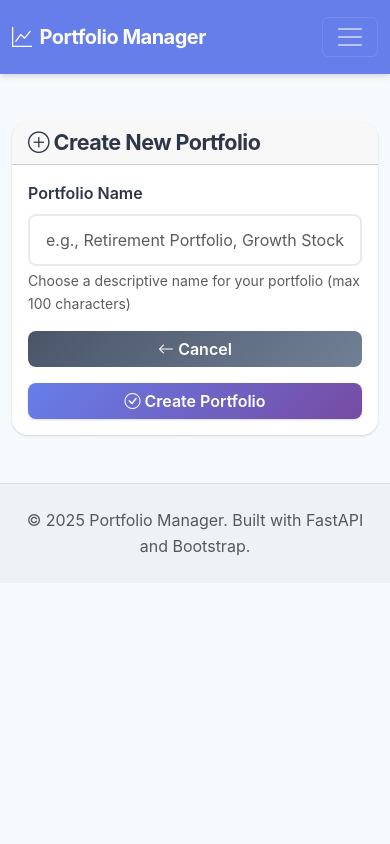
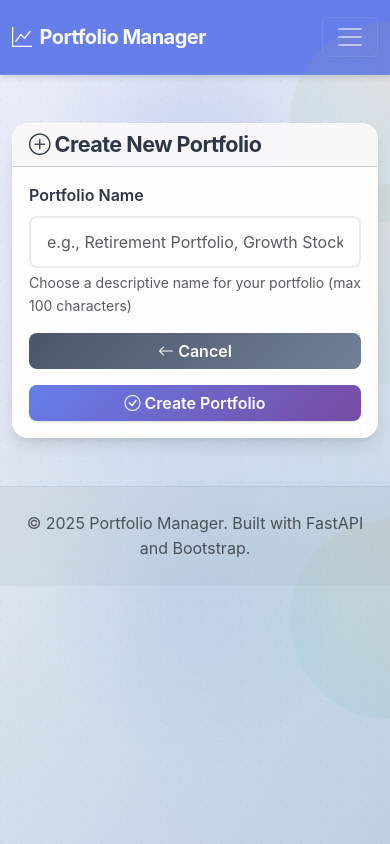
Before and after one commit to aijose/PortfolioManager, a FastAPI app: page /portfolios/new in a window 390 px wide; the page is wider, and only the part inside the window is pictured. Run offline with FastAPI, Linux system fonts and the light colour scheme.

Commit message:
Enhance background styling and fix UI visibility issues
Background Enhancements:
- Add beautiful gradient backgrounds with diagonal transitions
- Implement glassmorphism effects with backdrop blur on cards
- Add subtle dot pattern overlays and radial highlights
- Create floating animated background elements
- Enhanced navigation and footer with semi-transparent backgrounds

UI Fixes:
- Fix watchlist button visibility with dark text on white background
- Prevent portfolio value decimals from wrapping to next line
- Add cache-busting parameter for CSS to ensure updates load
- Improve button contrast with enhanced borders and shadows
- Add responsive design adjustments for mobile devices

Technical Improvements:
- Add CSS custom properties for new gradient patterns
- Implement proper z-index layering for background elements
- Enhanced hover effects with scale and shadow animations
- Better typography spacing to prevent text wrapping
- Print-friendly styles that disable decorative backgrounds

🤖 Generated with [Claude Code](https://claude.ai/code)

Co-Authored-By: Claude <noreply@anthropic.com>

```diff
--- a/portfolio-manager/web_server/static/css/style.css
+++ b/portfolio-manager/web_server/static/css/style.css
@@ -27,6 +27,13 @@
     --bg-white: #ffffff;
     --bg-overlay: rgba(45, 55, 72, 0.1);
 
+    /* Beautiful Background Gradients */
+    --bg-gradient-main: linear-gradient(135deg, #f5f7fa 0%, #c3cfe2 100%);
+    --bg-gradient-subtle: linear-gradient(135deg, #fdfbfb 0%, #ebedee 100%);
+    --bg-gradient-accent: linear-gradient(135deg, #a8edea 0%, #fed6e3 100%);
+    --bg-pattern-dots: radial-gradient(circle at 1px 1px, rgba(102,126,234,0.1) 1px, transparent 0);
+    --bg-pattern-grid: linear-gradient(rgba(102,126,234,0.05) 1px, transparent 1px), linear-gradient(90deg, rgba(102,126,234,0.05) 1px, transparent 1px);
+
     /* Shadows */
     --shadow-sm: 0 1px 3px 0 rgba(0, 0, 0, 0.1), 0 1px 2px 0 rgba(0, 0, 0, 0.06);
     --shadow-md: 0 4px 6px -1px rgba(0, 0, 0, 0.1), 0 2px 4px -1px rgba(0, 0, 0, 0.06);
@@ -51,11 +58,47 @@
 }
 
 body {
-    background: var(--bg-primary);
+    background: var(--bg-gradient-main);
+    background-attachment: fixed;
+    min-height: 100vh;
     color: var(--text-dark);
     font-family: 'Inter', -apple-system, BlinkMacSystemFont, 'Segoe UI', 'Roboto', sans-serif;
     font-feature-settings: 'kern', 'liga', 'clig', 'calt';
     line-height: 1.6;
+    position: relative;
+
+    /* Add a more visible background pattern for testing */
+    background-image:
+        radial-gradient(circle at 25% 25%, rgba(102,126,234,0.1) 0%, transparent 50%),
+        radial-gradient(circle at 75% 75%, rgba(79,209,197,0.1) 0%, transparent 50%),
+        var(--bg-gradient-main);
+}
+
+/* Add subtle background patterns */
+body::before {
+    content: '';
+    position: fixed;
+    top: 0;
+    left: 0;
+    width: 100%;
+    height: 100%;
+    background: var(--bg-pattern-dots);
+    background-size: 20px 20px;
+    opacity: 0.6;
+    pointer-events: none;
+    z-index: -2;
+}
+
+body::after {
+    content: '';
+    position: fixed;
+    top: 0;
+    left: 0;
+    width: 100%;
+    height: 100%;
+    background: radial-gradient(circle at 50% 50%, rgba(102,126,234,0.03) 0%, transparent 50%);
+    pointer-events: none;
+    z-index: -1;
 }
 
 /* Import Google Fonts */
@@ -105,10 +148,12 @@ h1, h2, h3, h4, h5, h6 {
 
 /* Cards */
 .card {
-    background: var(--bg-white);
-    border: none;
+    background: rgba(255, 255, 255, 0.95);
+    backdrop-filter: blur(10px);
+    -webkit-backdrop-filter: blur(10px);
+    border: 1px solid rgba(255, 255, 255, 0.2);
     border-radius: var(--radius-xl);
-    box-shadow: var(--shadow-sm);
+    box-shadow: var(--shadow-lg);
     transition: var(--transition-medium);
     overflow: hidden;
     position: relative;
@@ -756,6 +885,89 @@ footer {
 
 small, .small {
     color: var(--text-light);
+}
+
+/* Beautiful Background Enhancements */
+
+/* Hero Section Beautiful Background */
+.container:first-of-type {
+    position: relative;
+}
+
+.container:first-of-type::before {
+    content: '';
+    position: absolute;
+    top: -50px;
+    left: 50%;
+    width: 300px;
+    height: 300px;
+    background: radial-gradient(circle, rgba(102,126,234,0.1) 0%, transparent 70%);
+    transform: translateX(-50%);
+    border-radius: 50%;
+    z-index: -1;
+}
+
+/* Animated Background Elements */
+@keyframes float {
+    0%, 100% { transform: translateY(0) rotate(0deg); }
+    33% { transform: translateY(-10px) rotate(1deg); }
+    66% { transform: translateY(5px) rotate(-1deg); }
+}
+
+.container::after {
+    content: '';
+    position: absolute;
+    top: 20%;
+    right: -100px;
+    width: 200px;
+    height: 200px;
+    background: linear-gradient(45deg, rgba(79,209,197,0.1), rgba(237,137,54,0.1));
+    border-radius: 50%;
+    animation: float 6s ease-in-out infinite;
+    z-index: -1;
+}
+
+/* Navigation Enhanced Background */
+.navbar {
+    background: rgba(102,126,234,0.95) !important;
+    backdrop-filter: blur(20px);
+    -webkit-backdrop-filter: blur(20px);
+    border-bottom: 1px solid rgba(255,255,255,0.1);
+}
+
+/* Footer Enhanced Background */
+footer {
+    background: rgba(45, 55, 72, 0.05) !important;
+    backdrop-filter: blur(10px);
+    -webkit-backdrop-filter: blur(10px);
+    border-top: 1px solid rgba(102,126,234,0.1) !important;
+}
+
+/* Enhanced Empty State Backgrounds */
+.empty-state {
+    background: rgba(255,255,255,0.7);
+    backdrop-filter: blur(20px);
+    -webkit-backdrop-filter: blur(20px);
+    border-radius: var(--radius-xl);
+    border: 1px solid rgba(255,255,255,0.3);
+    position: relative;
+    overflow: hidden;
+}
+
+.empty-state::before {
+    content: '';
+    position: absolute;
+    top: 0;
+    left: -100%;
+    width: 100%;
+    height: 100%;
+    background: linear-gradient(90deg, transparent, rgba(102,126,234,0.05), transparent);
+    animation: shimmer 3s infinite;
+}
+
+@keyframes shimmer {
+    0% { left: -100%; }
+    100% { left: 100%; }
 }
 
 /* Print Styles */
--- a/portfolio-manager/web_server/templates/base.html
+++ b/portfolio-manager/web_server/templates/base.html
@@ -10,7 +10,7 @@
     <!-- Bootstrap Icons -->
     <link href="https://cdn.jsdelivr.net/npm/bootstrap-icons@1.10.0/font/bootstrap-icons.css" rel="stylesheet">
     <!-- Custom CSS -->
-    <link href="/static/css/style.css" rel="stylesheet">
+    <link href="/static/css/style.css?v=2025080705" rel="stylesheet">
 
     {% block extra_head %}{% endblock %}
 </head>
```
Also changed, not shown: other parts of portfolio-manager/web_server/static/css/style.css (+102 -7 lines).
